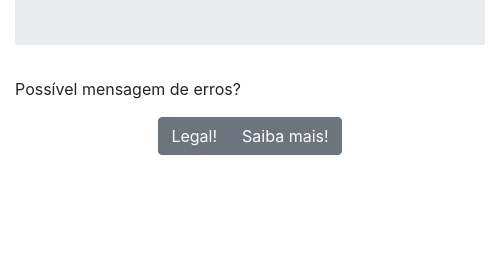
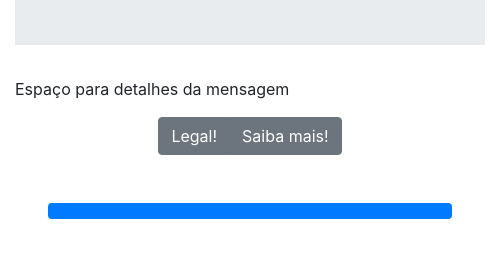
Before and after one commit to EleGame/notification, an Electron app: page index.html in a window 500 px wide. Shown: the part 186-444 px from the top of the page. Drawn offline with nearby package versions, Linux system fonts and the light colour scheme; no server answers.

Commit message:
fecha janela automatica e progress bar

```diff
--- a/index.html
+++ b/index.html
@@ -27,9 +27,7 @@
 </div>
 
 <div class="container-fluid">
-
-<p> Possível mensagem de erros? </p>
-
+    <p> Espaço para detalhes da mensagem </p>
 </div>
 
 <div class="text-center">
@@ -39,6 +37,13 @@
 </div>
 </div>
 
+ <div class="progress mt-5 mr-5 ml-5">
+  <div class="progress-bar" role="progressbar" aria-valuenow="0"
+  aria-valuemin="0" aria-valuemax="100" style="width:0%">
+    <span class="sr-only"></span>
+  </div>
+</div>
+
 <script src="index.js">
 </script>
 
--- a/index.js
+++ b/index.js
@@ -1,13 +1,27 @@
-const {remote} = require('electron');
-const { shell } = require('electron')
+const {remote, shell} = require('electron');
+
+var win = remote.getCurrentWindow();
+const app = require('electron').remote.app
 
 document.getElementById('legal').onclick = function(){
-    var win = remote.getCurrentWindow();
     win.hide()
   }
 
 document.getElementById('mais').onclick = function(){
-    var win = remote.getCurrentWindow();
     win.hide()
     shell.openExternal('https://insper.github.io/Z01.1/')
   }
+
+var progress = document.getElementsByClassName('progress-bar').item(0);
+var time = 0;
+var interval = setInterval(closeWindownTimeout, 100);
+
+function closeWindownTimeout () {
+  if (time < 100) {
+    time = time + 5;
+    progress.style.width = time + "%"
+  } else {
+    clearInterval(interval);
+    setTimeout( function (){ win.hide(); }, 5000);
+  }
+};
```
